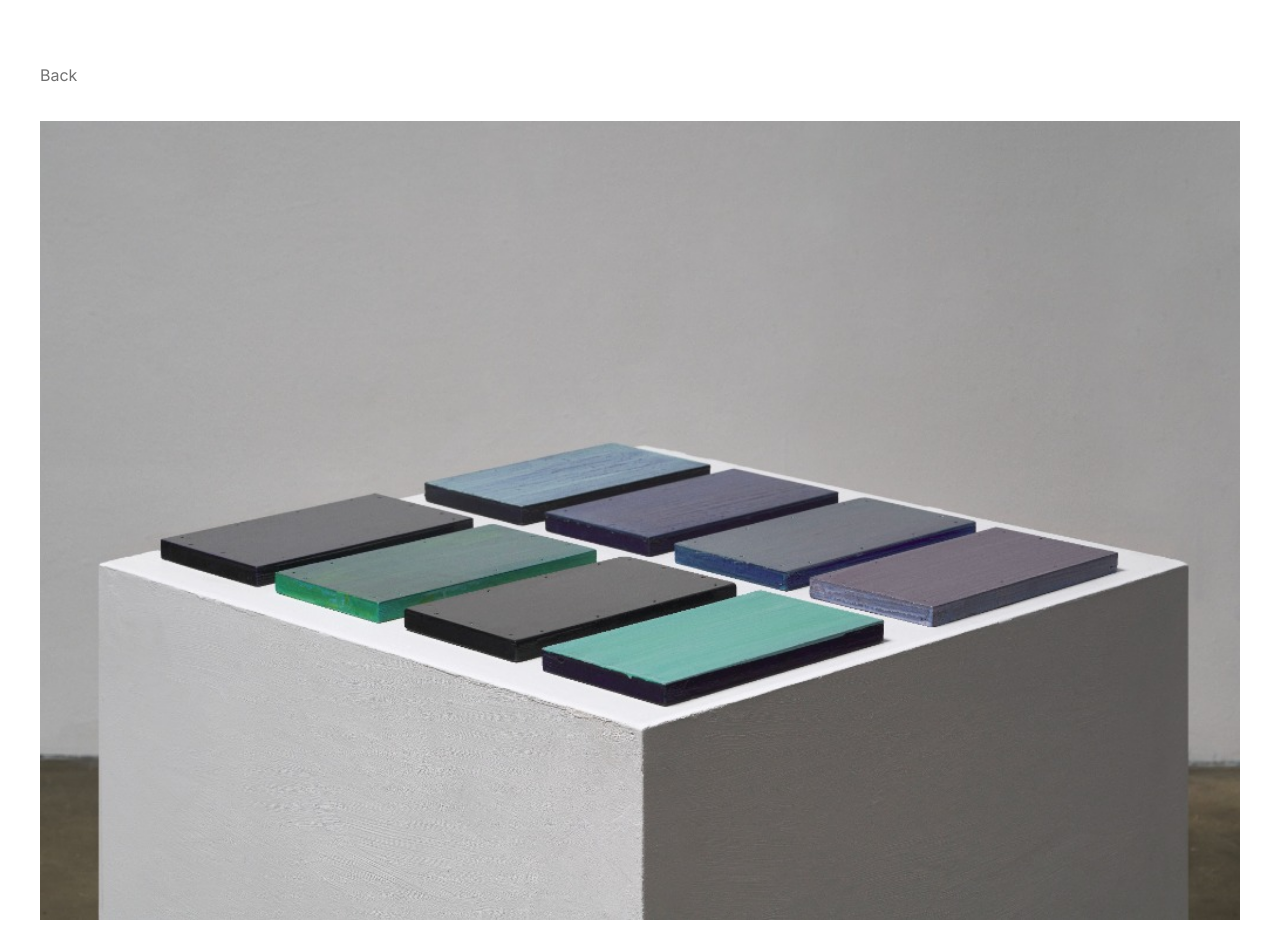
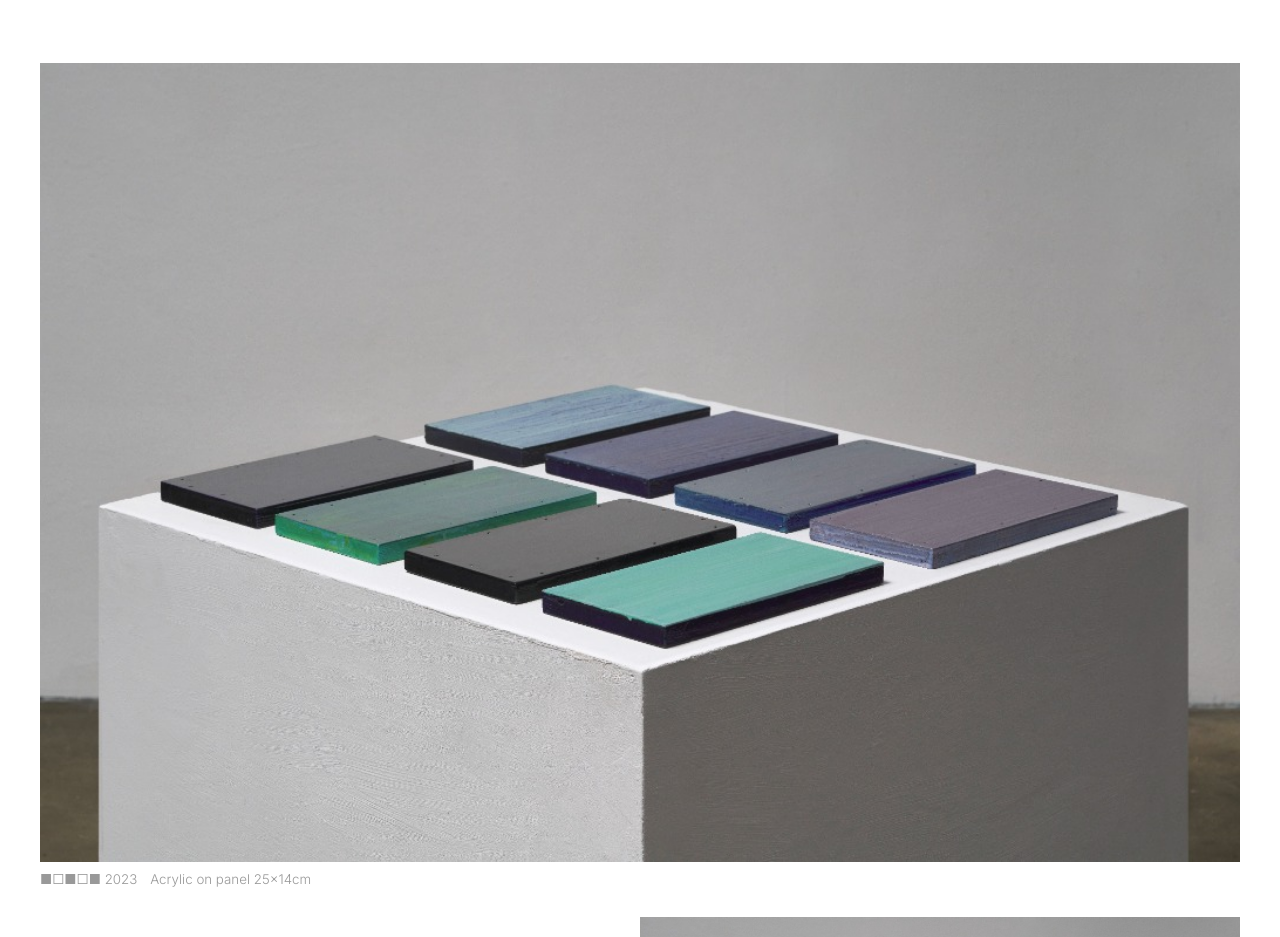
Before and after one commit to jungchiyoon/portfolio, a Next.js app: page /work/work-01 in a window 1280 px wide. Shown: the part 81-1018 px from the top of the page. Built offline with nearby package versions, Linux system fonts and the light colour scheme.

Commit message:
Detail page update: Removed back button, attached caption to image, and reduced font to 10pt

```diff
--- a/src/app/work/[id]/page.tsx
+++ b/src/app/work/[id]/page.tsx
@@ -21,26 +21,24 @@ export default function WorkDetail() {
 
   return (
     <div className="container animate-fade" style={{ padding: '4rem 0' }}>
-      <Link href="/" style={{ marginBottom: '2rem', display: 'inline-block', opacity: 0.6 }}>
-        Back
-      </Link>
-
-      <div style={{ display: 'grid', gridTemplateColumns: '1fr', gap: '0.8rem' }}>
-        {/* Top Image */}
+      <div style={{ display: 'grid', gridTemplateColumns: '1fr', gap: '1.2rem' }}>
+        {/* Top Image & Caption Group */}
+        <div style={{ display: 'flex', flexDirection: 'column', gap: '0.4rem' }}>
           {work.detailImage && (
             <div style={{ width: '100%', background: 'var(--accent)' }}>
               <img src={work.detailImage} alt={`${work.title} detail`} style={{ width: '100%', height: 'auto', display: 'block' }} />
             </div>
           )}
 
-        <div style={{ maxWidth: '800px', marginBottom: '1.2rem' }}>
+          <div style={{ maxWidth: '800px' }}>
             <div style={{ display: 'flex', alignItems: 'baseline', gap: '0.8rem' }}>
-            <h1 style={{ fontSize: '12pt', fontWeight: 300, color: '#999999', margin: 0 }}>{work.title}</h1>
-            <span style={{ fontSize: '12pt', fontWeight: 300, color: '#999999' }}>
+              <h1 style={{ fontSize: '10pt', fontWeight: 300, color: '#999999', margin: 0 }}>{work.title}</h1>
+              <span style={{ fontSize: '10pt', fontWeight: 300, color: '#999999' }}>
                 {work.medium} {work.dimensions}
               </span>
             </div>
-          <p style={{ fontSize: '1.2rem', color: 'var(--secondary)', lineHeight: 1.6 }}>{work.description}</p>
+            <p style={{ fontSize: '1.1rem', color: 'var(--secondary)', lineHeight: 1.6, marginTop: '0.5rem' }}>{work.description}</p>
+          </div>
         </div>
 
         {/* Bottom Image (Right Aligned) */}
```
Lines whose indentation alone changed are shown as unchanged.
